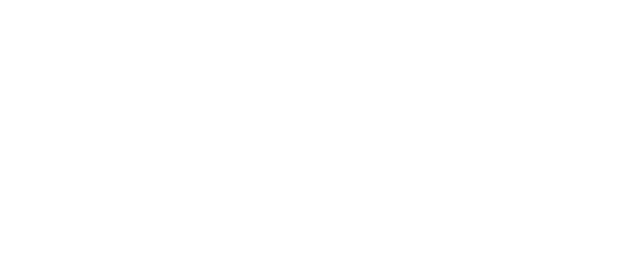
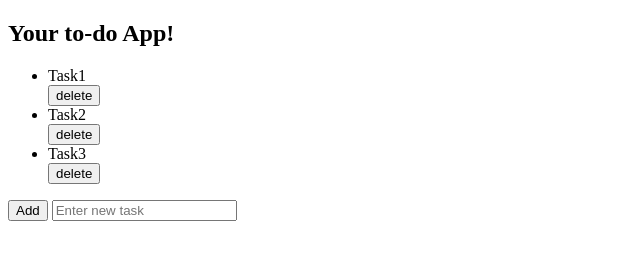
Before and after one commit to BhaveshUV/todo-app, a plain HTML site: page index.html in a window 1280 px wide. Shown: the whole page, without its empty margins (0-640 px from the left). Drawn offline with Linux system fonts and the light colour scheme.

Commit message:
create basic layout using html
-layout of app in 3 sections:
--1. heading section
--2. user's items/tasks section
--3. add-item section

```diff
--- a/index.html
+++ b/index.html
@@ -7,6 +7,37 @@
     <link rel="stylesheet" href="style.css">
 </head>
 <body>
+    <div id="app">
+        <h2 id="heading">Your to-do App!</h2>
+
+        <div id="items">
+            <ul>
+                <div class="item">
+                    <li>Task1</li>
+                    <span class="del">
+                        <button>delete</button>
+                    </span>
+                </div>
+                <div class="item">
+                    <li>Task2</li>
+                    <span class="del">
+                        <button>delete</button>
+                    </span>
+                </div>
+                <div class="item">
+                    <li>Task3</li>
+                    <span class="del">
+                        <button>delete</button>
+                    </span>
+                </div>
+            </ul>
+        </div>
+
+        <div id="add-item">
+            <button id="add">Add</button>
+            <input type="text" placeholder="Enter new task" id="new-item">
+        </div>
+    </div>
 
     <script src="app.js"></script>
 </body>
```
Also changed, not shown: 1 other file.
